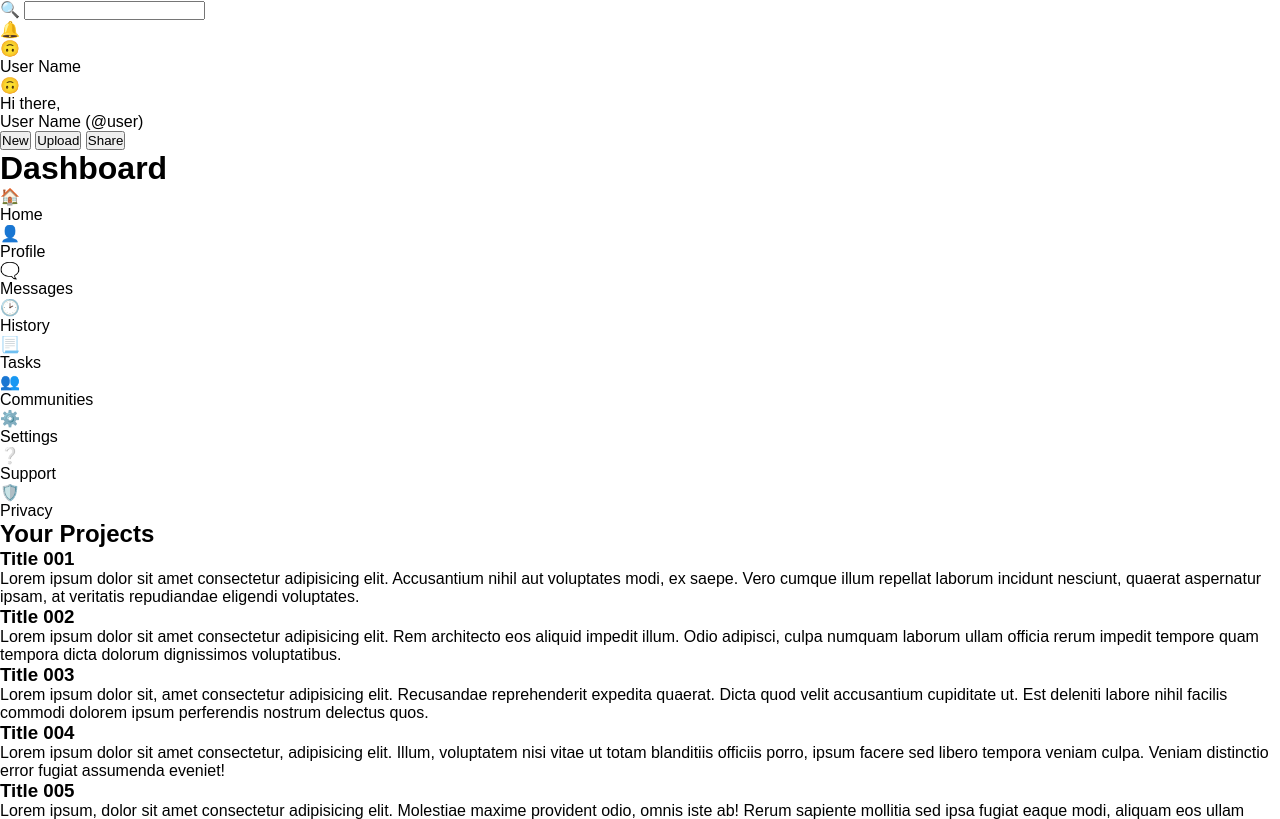
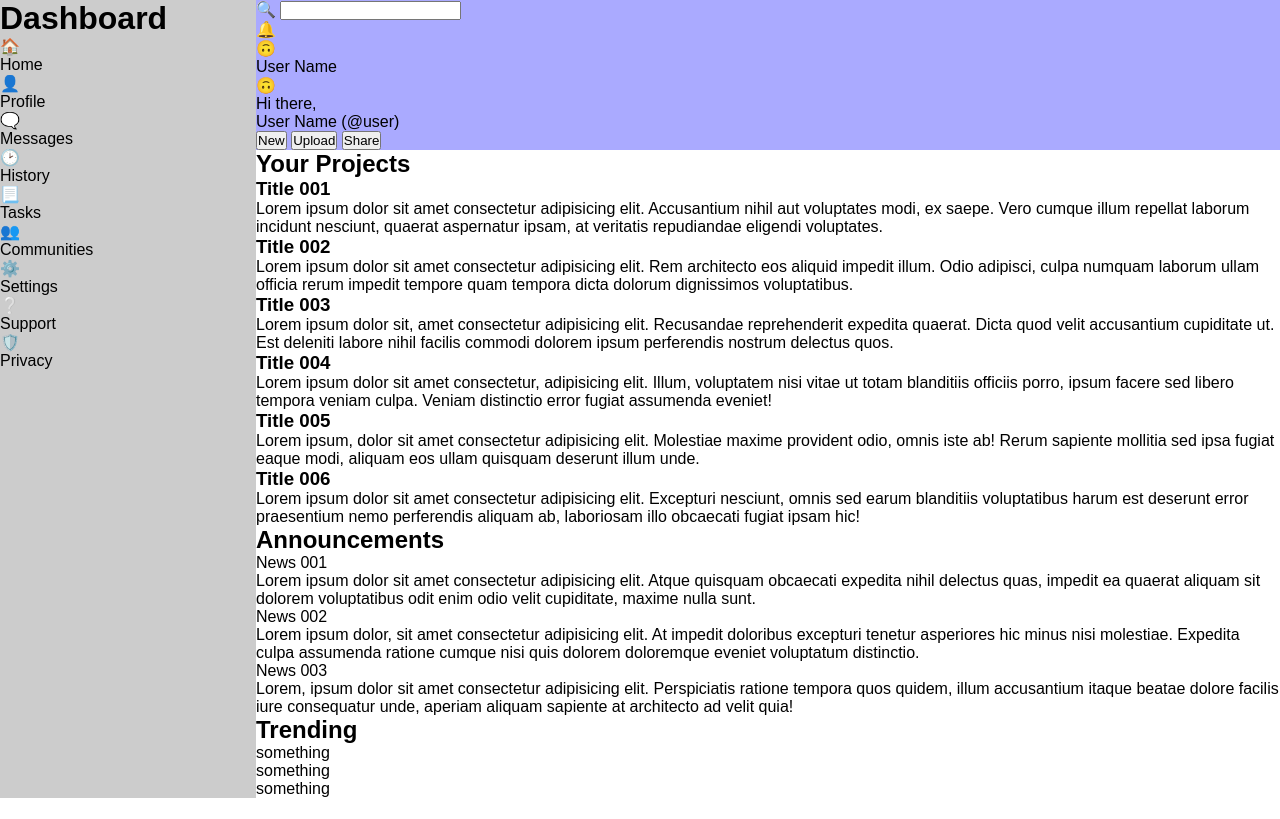
Before and after one commit to sofffja/odin-admin, a plain HTML site: page index.html in a window 1280 px wide. Shown: the top 819 px of the page. Drawn offline with Linux system fonts and the light colour scheme.

Commit message:
Arrange main grid

```diff
--- a/styles.css
+++ b/styles.css
@@ -21,3 +21,27 @@ li {
 body {
   font-family: Arial, Helvetica, sans-serif;
 }
+
+.container {
+  display: grid;
+  grid-template-columns: minmax(200px, 1fr) 4fr;
+  grid-template-areas:
+    "sidebar header"
+    "sidebar content"
+  ;
+}
+
+.side-bar {
+  background-color: #ccc;
+
+  grid-area: sidebar;
+}
+
+.header {
+  background-color: #aaf;
+  grid-area: header;
+}
+
+.content {
+  grid-area: content;
+}
```
